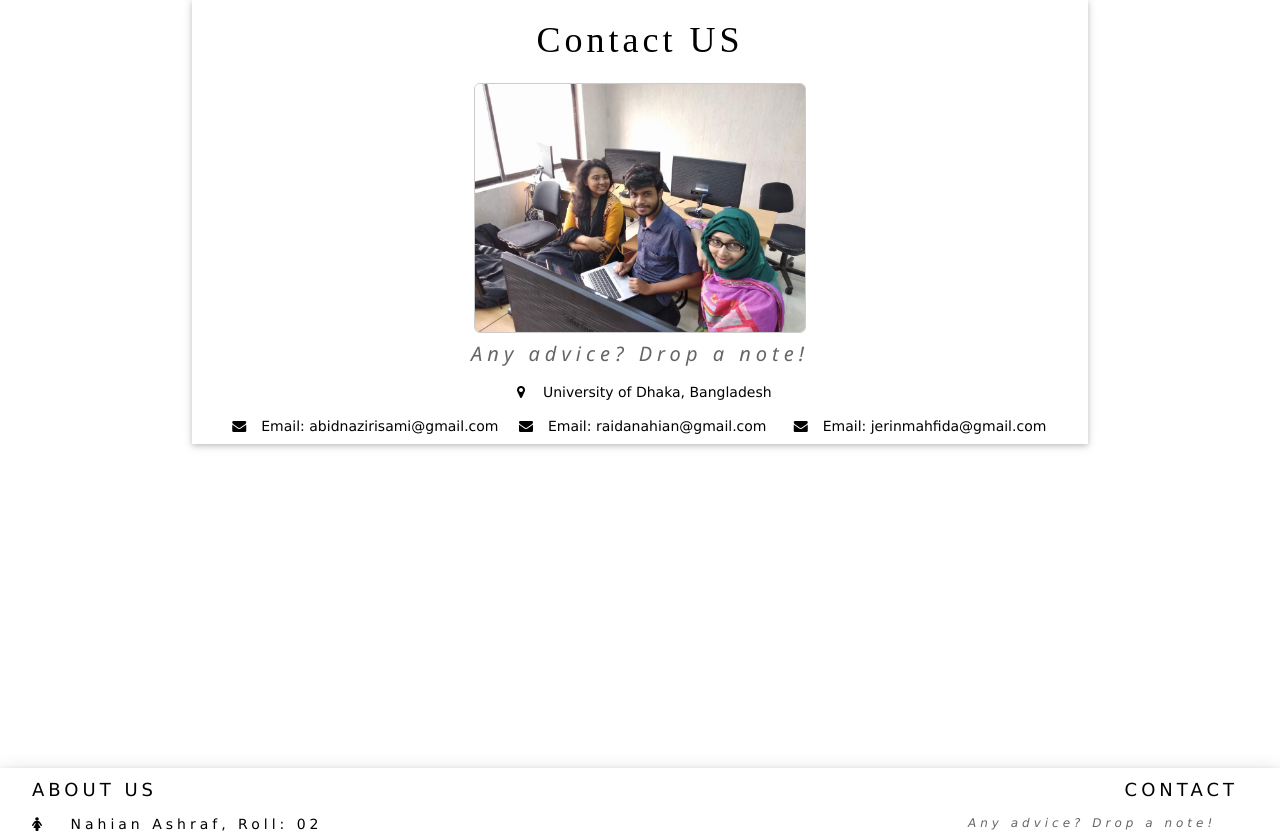
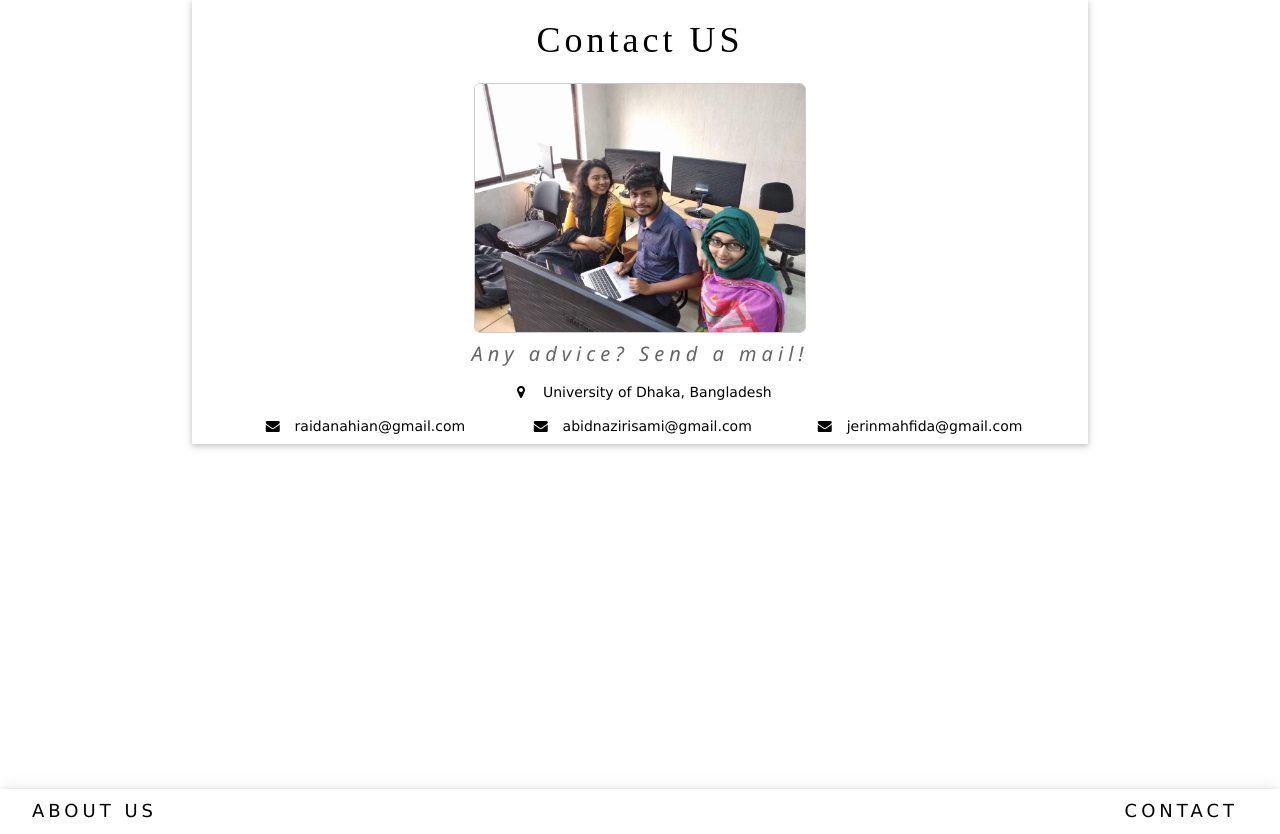
Before and after one commit to abidnazirisami/BookEX, a Django app: page /contactUs in a window 1280 px wide. Shown: the part 121-955 px from the top of the page. Run offline with Django 3.2, Linux system fonts and the light colour scheme; some libraries are stand-ins or nearby versions; some web fonts are replaced.

Commit message:
Version 4.3.7

```diff
--- a/django/templates/base.html
+++ b/django/templates/base.html
@@ -96,11 +96,11 @@
                 <p class="w3-wide" id="cont" style="text-align: right;margin-right: 10px;transition: margin-right .5s;">CONTACT</p>
               </div>
               <div class="w3-container w3-content " style="max-width:1950px; font-size: 12px" id="address">
-                <p class="w3-opacity w3-left"><i>Any advice? Drop a note!</i></p>
+                <p class="w3-opacity w3-left"><i>Any advice? <a href="{% url 'contact' %}"> Mail us!</a></i></p>
               </div>
               <div class="w3-container w3-content " style="max-width:1950px; font-size: 14px" id="address">
-                <i class="fa fa-map-marker" style="width:30px"></i> Dhaka, Bangladesh<br>
-                <i class="fa fa-envelope" style="width:30px"> </i> Email: BookEX@gmail.com<br>
+                <i class="fa fa-map-marker" style="width:30px"></i>Dhaka, Bangladesh<br>
+                <a href="{% url 'story' %}"> <i class="fa fa-youtube" style="width:30px"></i>Tour of the site </a>
               </div>
             </div>
           </div>
--- a/django/templates/contact.html
+++ b/django/templates/contact.html
@@ -19,19 +19,21 @@
   <img src="{% static 'team_bookex.jpeg' %}" class="img-rounded w3-border"  style="height: 40%; width: 40%;">
   </div>
   <div class="w3-container w3-content w3-center" style="font-size: 12px" id="address">
-    <h4 class="w3-opacity "><i>Any advice? Drop a note!</i></h4>
+    <h4 class="w3-opacity "><i>Any advice? Send a mail!</i></h4>
   </div>
   <div class="w3-container w3-content " style="font-size: 14px" id="address">
     <i><h4 class="fa fa-map-marker" style="width:30px"></h4></i> University of Dhaka, Bangladesh<br>
     <div class="w3-row">
       <div class="w3-col m4">
-      <i><h4 class="fa fa-envelope" style="width:30px"></h4> </i> Email: abidnazirisami@gmail.com
+      <i><h4 class="fa fa-envelope" style="width:30px"></h4> </i> raidanahian@gmail.com
       </div>
+
       <div class="w3-col m4">
-      <i><h4 class="fa fa-envelope" style="width:30px"></h4> </i> Email: raidanahian@gmail.com
+      <i><h4 class="fa fa-envelope" style="width:30px"></h4> </i> abidnazirisami@gmail.com
       </div>
+
       <div class="w3-col m4">
-      <i><h4 class="fa fa-envelope" style="width:30px"></h4> </i> Email: jerinmahfida@gmail.com
+      <i><h4 class="fa fa-envelope" style="width:30px"></h4> </i> jerinmahfida@gmail.com
       </div>
     </div>
   </div>
```
Also changed, not shown: django/templates/story.html (+6 -2 lines), django/static/bear.jpg, django/static/boy.jpg.
